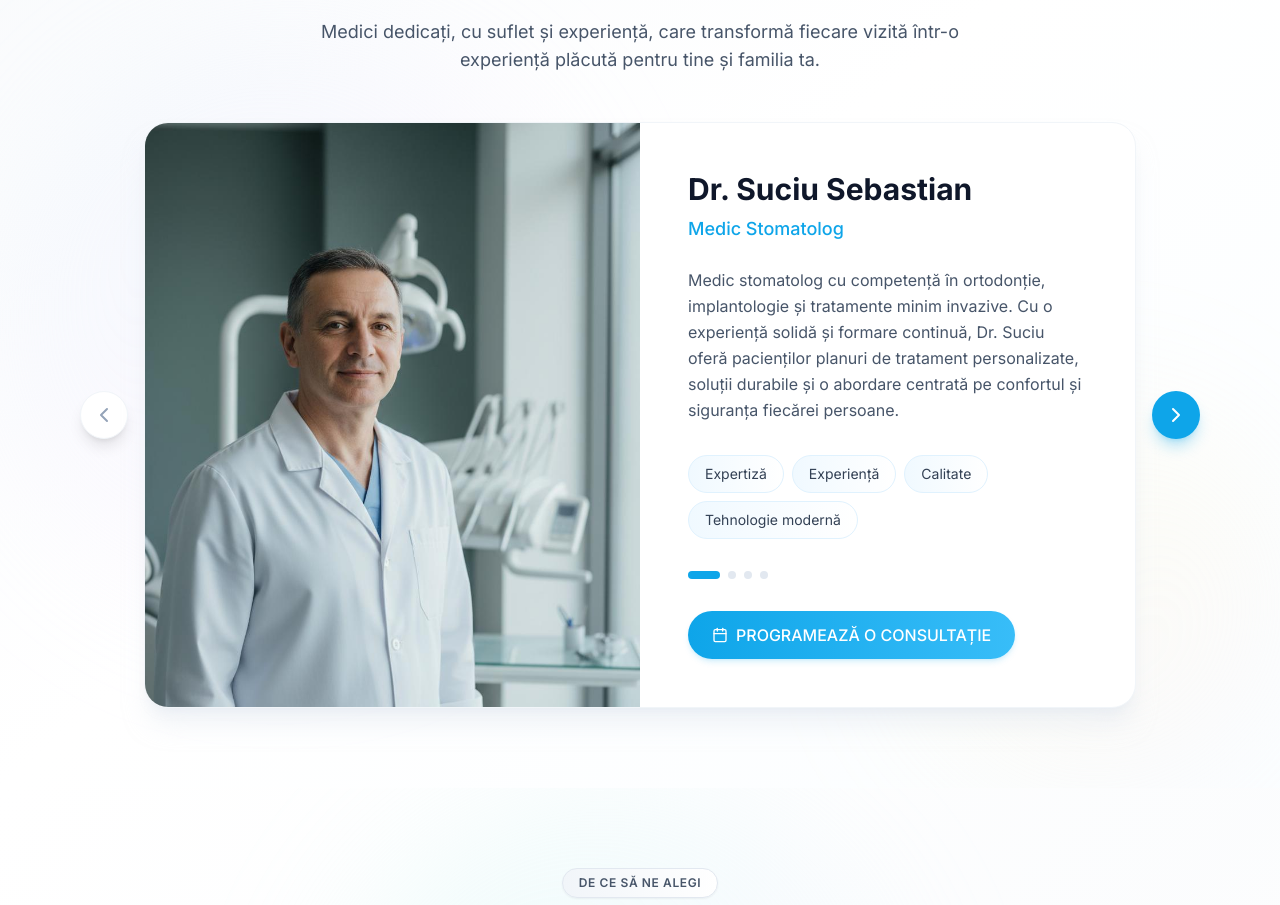
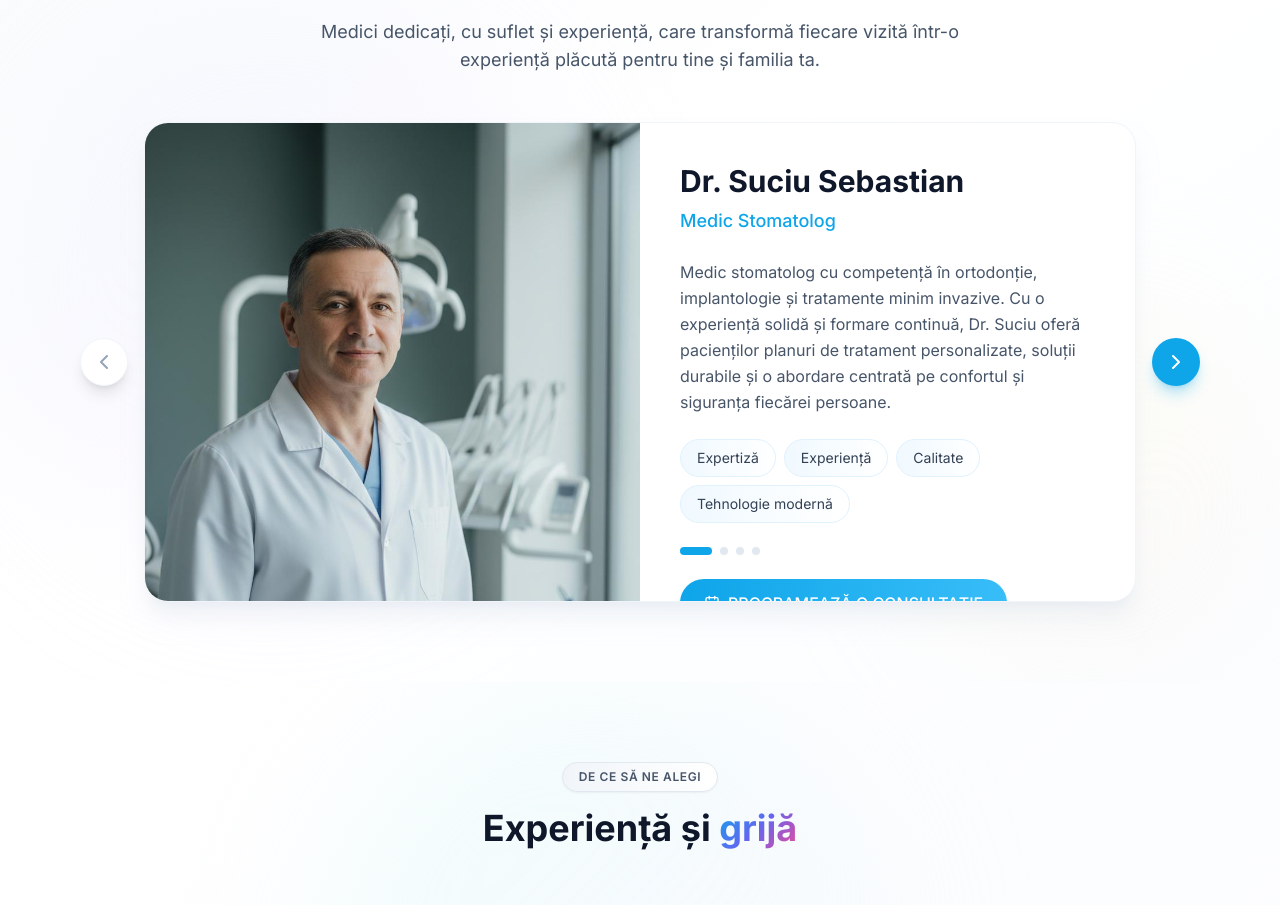
Before and after one commit to atwonio16/doctor-suciu-dental, a React (Vite) app: page / in a window 1280 px wide. Shown: the part 1680-2585 px from the top of the page. Built offline with nearby package versions, Linux system fonts and the light colour scheme.

Commit message:
Fix team card height - fixed 480px with flex fill behavior

```diff
--- a/src/sections/TeamSection.tsx
+++ b/src/sections/TeamSection.tsx
@@ -83,11 +83,11 @@ const TeamSection = () => {
               <ChevronLeft className="w-6 h-6" />
             </button>
 
-            {/* Doctor Card - Full width matching other sections */}
-            <div className="flex-1 bg-white rounded-3xl shadow-xl shadow-slate-200/50 border border-slate-100 overflow-hidden">
-              <div className="grid lg:grid-cols-2 min-h-[450px]">
+            {/* Doctor Card - Fixed height, content fills space */}
+            <div className="flex-1 max-w-5xl bg-white rounded-3xl shadow-xl shadow-slate-200/50 border border-slate-100 overflow-hidden h-[480px]">
+              <div className="grid lg:grid-cols-2 h-full">
                 {/* Left - Image filling entire height */}
-                <div className="relative h-[300px] lg:h-auto">
+                <div className="relative h-full">
                   <img
                     src={activeDoctor.image}
                     alt={activeDoctor.name}
@@ -95,17 +95,23 @@ const TeamSection = () => {
                   />
                 </div>
 
-                {/* Right - Info */}
-                <div className="p-8 lg:p-12 flex flex-col justify-center">
+                {/* Right - Info with flex layout to fill container */}
+                <div className="p-8 lg:p-10 flex flex-col h-full">
+                  {/* Header - fixed */}
+                  <div className="flex-shrink-0">
                     <h3 className="text-3xl font-bold text-slate-900 mb-2">{activeDoctor.name}</h3>
                     <p className="text-sky-500 font-medium text-lg mb-6">{activeDoctor.title}</p>
+                  </div>
 
-                  <p className="text-slate-600 leading-relaxed mb-8">
+                  {/* Description - grows to fill space */}
+                  <div className="flex-1 flex items-center">
+                    <p className="text-slate-600 leading-relaxed">
                       {activeDoctor.description}
                     </p>
+                  </div>
 
-                  {/* Tags */}
-                  <div className="flex flex-wrap gap-2 mb-8">
+                  {/* Tags - fixed */}
+                  <div className="flex-shrink-0 flex flex-wrap gap-2 my-6">
                     {activeDoctor.tags.map((tag, index) => (
                       <span
                         key={index}
@@ -116,8 +122,8 @@ const TeamSection = () => {
                     ))}
                   </div>
 
-                  {/* Dots indicator */}
-                  <div className="flex items-center gap-2 mb-8">
+                  {/* Dots indicator - fixed */}
+                  <div className="flex-shrink-0 flex items-center gap-2 mb-6">
                     {doctors.map((_, index) => (
                       <button
                         key={index}
@@ -132,13 +138,16 @@ const TeamSection = () => {
                     ))}
                   </div>
 
+                  {/* Button - fixed at bottom */}
+                  <div className="flex-shrink-0">
                     <Link
                       to="/contact"
-                    className="btn-primary inline-flex items-center justify-center gap-2 w-fit"
+                      className="btn-primary inline-flex items-center justify-center gap-2"
                     >
                       <Calendar className="w-4 h-4" />
                       PROGRAMEAZĂ O CONSULTAȚIE
                     </Link>
+                  </div>
                 </div>
               </div>
             </div>
```
Also changed, not shown: 5 other files (tests, documents, lock files or other folders). Lines whose indentation alone changed are shown as unchanged.
